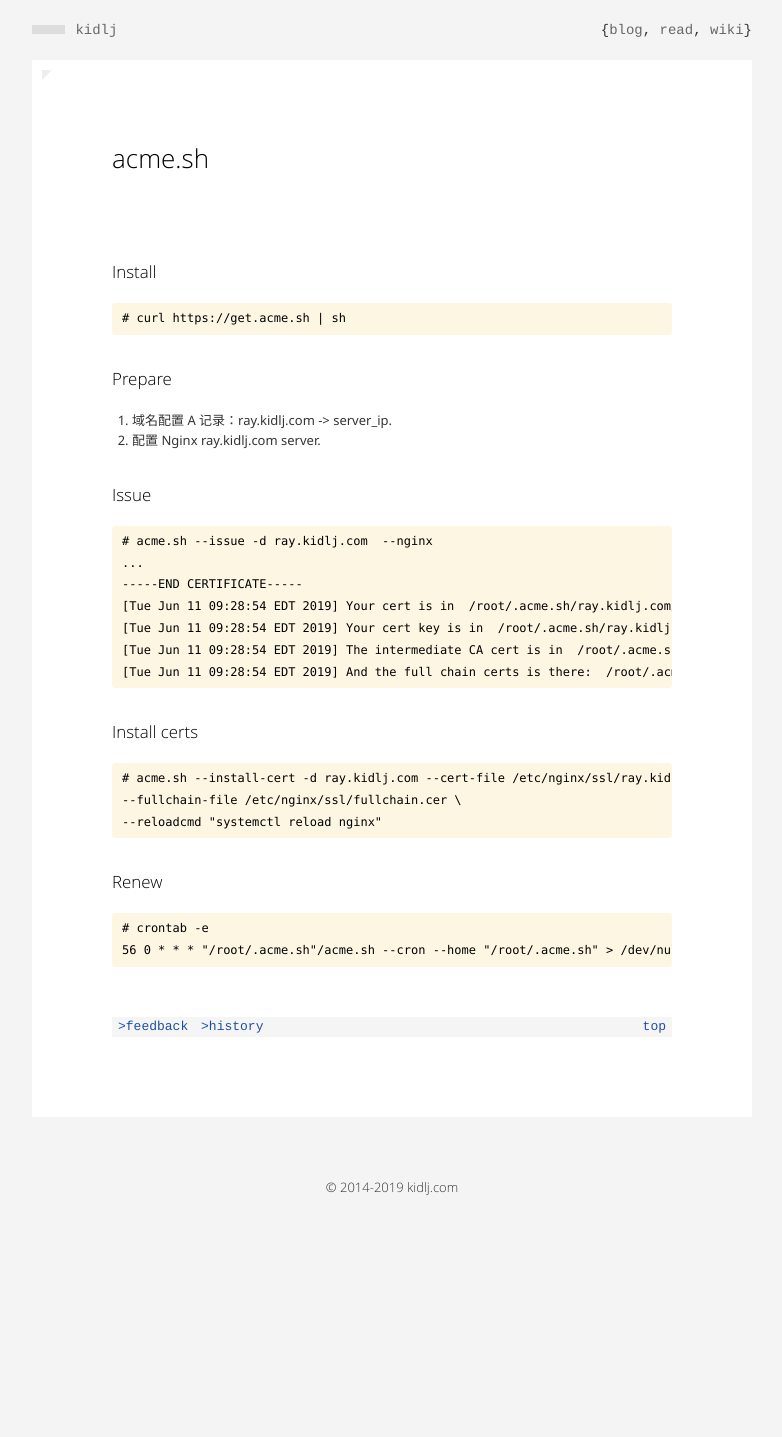
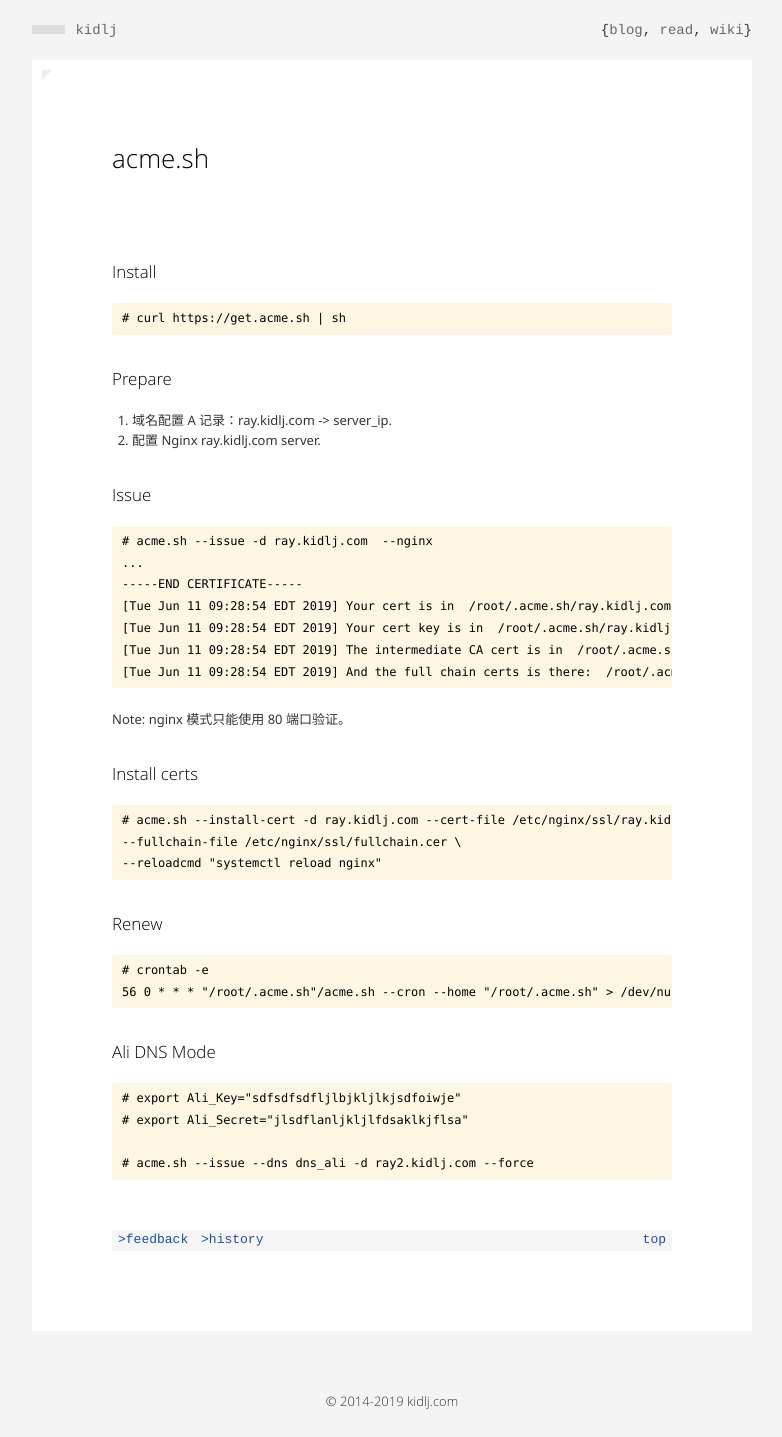
Before and after one commit to kidlj/awei, a Jekyll site: the page built from _wiki/acme.md, in a window 1280 px wide. Shown: the whole page, without its empty margins (248-1030 px from the left). Built offline with Jekyll 4.4.1, drawn with Linux system fonts in a browser that asks for light colours; before the commit the page ends 1223 px from its top, so only the background shows below that.

Commit message:
update acme.sh wiki

```diff
--- a/_wiki/acme.md
+++ b/_wiki/acme.md
@@ -21,6 +21,8 @@ title: acme.sh
     [Tue Jun 11 09:28:54 EDT 2019] The intermediate CA cert is in  /root/.acme.sh/ray.kidlj.com/ca.cer
     [Tue Jun 11 09:28:54 EDT 2019] And the full chain certs is there:  /root/.acme.sh/ray.kidlj.com/fullchain.cer
 
+Note: nginx 模式只能使用 80 端口验证。
+
 ### Install certs
 
     # acme.sh --install-cert -d ray.kidlj.com --cert-file /etc/nginx/ssl/ray.kidlj.com.cer --key-file /etc/nginx/ssl/ray.kidlj.com.key \
@@ -31,3 +33,10 @@ title: acme.sh
 
     # crontab -e
     56 0 * * * "/root/.acme.sh"/acme.sh --cron --home "/root/.acme.sh" > /dev/null
+
+### Ali DNS Mode
+
+    # export Ali_Key="sdfsdfsdfljlbjkljlkjsdfoiwje"
+    # export Ali_Secret="jlsdflanljkljlfdsaklkjflsa"
+
+    # acme.sh --issue --dns dns_ali -d ray2.kidlj.com --force
```
